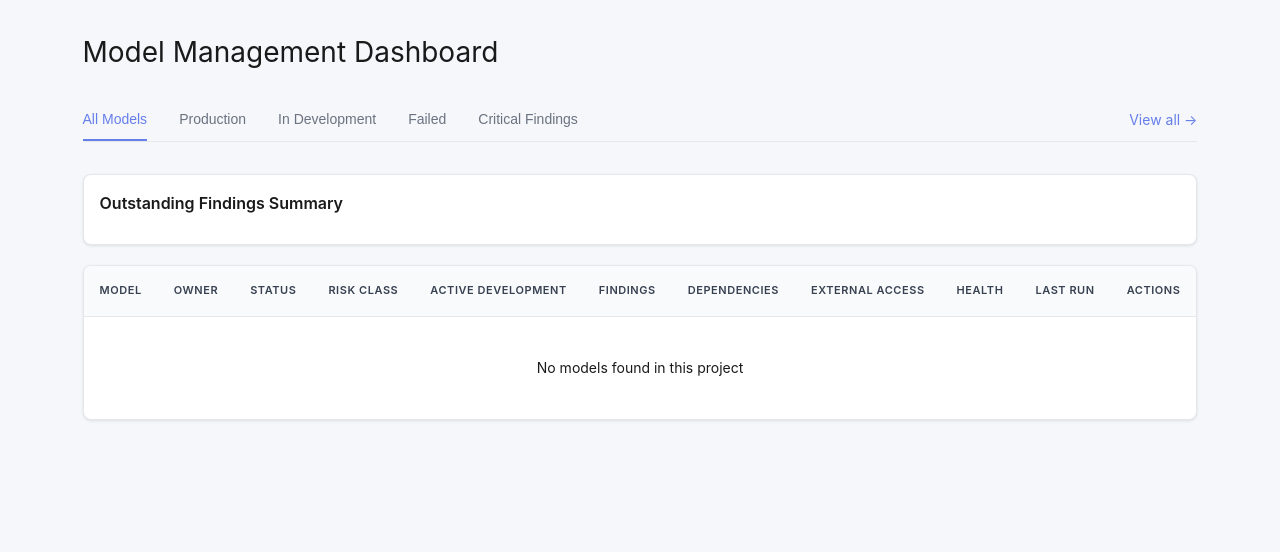
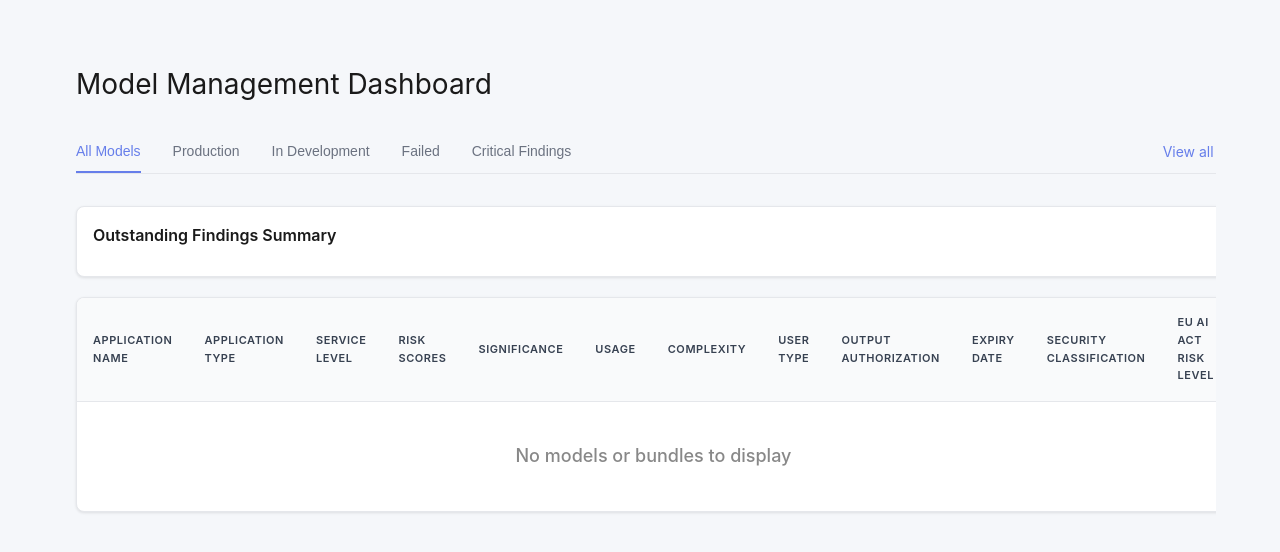
Before and after one commit to ddl-nick-goble/model-manager-dashboard, a Flask app: page / in a window 1280 px wide. Shown: the top 552 px of the page. Run offline with Flask 3, Linux system fonts and the light colour scheme.

Commit message:
Pushed from Domino: https://se-demo.domino.tech/workspace/nick_goble/model-manager-dashboard?executionId=68c05028aa6f795dd9dac81e

```diff
--- a/static/js/main.js
+++ b/static/js/main.js
@@ -1,7 +1,91 @@
 // Domino API Configuration
 const DOMINO_API_BASE = window.location.origin;
-const API_KEY = '428e2d4b8ee635aa3bf9fd93975aedc8eef4d848707d72c8dfca538e7434b3de';
-const PROJECT_ID = DOMINO_PROJECT_ID || '';
+const API_KEY = '914d81ea8309f1dcb03ec63a4df82c66adad7fb9e5fbf6f24831fe7b59c7ab0b';
+const PROJECT_ID = typeof DOMINO_PROJECT_ID !== 'undefined' ? DOMINO_PROJECT_ID : '';
+
+// State for bundles API result
+window.dominoBundles = null;
+
+// Fetch bundles from Domino Governance API and log the result
+async function fetchDominoBundles() {
+    try {
+        // Use the same host as the current page
+        const url = `${window.location.origin}/api/governance/v1/bundles`;
+        console.log('Fetching Domino Governance Bundles:', url);
+        const response = await fetch(url, {
+            method: 'GET',
+            headers: {
+                'X-Domino-Api-Key': API_KEY,
+                'accept': 'application/json'
+            }
+        });
+        if (!response.ok) {
+            throw new Error(`Bundles API returned ${response.status}: ${response.statusText}`);
+        }
+        const bundlesData = await response.json();
+        // Filter bundles to only those with at least one policy whose name contains 'fitch' (case-insensitive)
+        let filteredBundles = [];
+        if (bundlesData && Array.isArray(bundlesData.data)) {
+            filteredBundles = bundlesData.data.filter(bundle => {
+                if (!Array.isArray(bundle.policies)) return false;
+                return bundle.policies.some(policy =>
+                    typeof policy.policyName === 'string' &&
+                    policy.policyName.toLowerCase().includes('fitch')
+                );
+            });
+            // Object keyed by bundle id for O(1) lookup
+            window.dominoBundlesById = {};
+            filteredBundles.forEach(bundle => {
+                if (bundle.id) {
+                    window.dominoBundlesById[bundle.id] = bundle;
+                }
+            });
+        } else {
+            window.dominoBundlesById = {};
+        }
+        // Replace bundlesData.data with filteredBundles
+        const filteredBundlesData = { ...bundlesData, data: filteredBundles };
+        window.dominoBundles = filteredBundlesData;
+
+        // Fetch evidence for each bundle and store by bundle id
+        window.dominoEvidenceByBundleId = {};
+        const evidencePromises = filteredBundles.map(async bundle => {
+            try {
+                const evidenceUrl = `https://se-demo.domino.tech/api/governance/v1/drafts/latest?bundleId=${bundle.id}`;
+                const response = await fetch(evidenceUrl, {
+                    method: 'GET',
+                    headers: {
+                        'X-Domino-Api-Key': API_KEY,
+                        'accept': 'application/json'
+                    }
+                });
+                if (response.ok) {
+                    const evidence = await response.json();
+                    window.dominoEvidenceByBundleId[bundle.id] = evidence;
+                } else {
+                    // Log error details for failed evidence fetch
+                    console.error(`Evidence API failed for bundleId ${bundle.id}: ${response.status} ${response.statusText}`);
+                    window.dominoEvidenceByBundleId[bundle.id] = { error: true, status: response.status, statusText: response.statusText };
+                }
+            } catch (err) {
+                // Log network or unexpected errors
+                console.error(`Evidence API error for bundleId ${bundle.id}:`, err);
+                window.dominoEvidenceByBundleId[bundle.id] = { error: true, message: err.message };
+            }
+        });
+        await Promise.all(evidencePromises);
+
+        // Log the filtered JSON result, lookup object, and evidence
+        console.log('Domino Governance Bundles API result:', filteredBundlesData);
+        console.log('Bundles keyed by id:', window.dominoBundlesById);
+        console.log('Evidence by bundle id:', window.dominoEvidenceByBundleId);
+        return filteredBundlesData;
+    } catch (error) {
+        console.log('Bundles API call failed:', error.message);
+        window.dominoBundles = null;
+        return null;
+    }
+}
 
 console.log('Initialized with Project ID:', PROJECT_ID);
 
@@ -34,44 +118,19 @@
 }
 
 // Fetch all registered models visible to the user
-async function fetchUserModels() {
-    try {
-        console.log('Fetching registered models from Domino API...');
-
-        const response = await fetch(`${DOMINO_API_BASE}/api/registeredmodels/v1/ui?maxResults=120`, {
-            method: 'GET',
-            headers: {
-                'X-Domino-Api-Key': API_KEY,
-                'Accept': 'application/json'
-            }
-        });
-
-        if (!response.ok) {
-            throw new Error(`API returned ${response.status}: ${response.statusText}`);
-        }
-
-        const modelsData = await response.json();
-        console.log('Registered models visible to user:', modelsData);
-        console.log('Total models found:', modelsData.items?.length || 0);
-
-        // Filter for models that have the demo tag set to true
-        const models = modelsData.items?.filter(model => {
-            const tags = model.tags || {};
-            return tags.model_dashboard_demo === 'true';
-        }) || [];
-        console.log('Demo models found:', models);
-
-        return models;
-
-    } catch (error) {
-        console.log('Registered models API call failed:', error.message);
-        return null;
-    }
-}
 
 // Initialize dashboard
 async function initializeDashboard() {
     console.log('Initializing Model Management Dashboard...');
+
+    // Show loading spinner for bundles (optional)
+    const tbody = document.querySelector('.table-container tbody');
+    if (tbody) {
+        tbody.innerHTML = `<tr><td colspan="12" style="text-align: center; padding: 40px;"><div class="spinner" style="display: inline-block;"><svg width="48" height="48" viewBox="0 0 48 48" fill="none" xmlns="http://www.w3.org/2000/svg" style="vertical-align: middle;"><circle cx="24" cy="24" r="20" stroke="#543FDD" stroke-width="4" opacity="0.2"/><path d="M44 24c0-11.046-8.954-20-20-20" stroke="#543FDD" stroke-width="4" stroke-linecap="round"><animateTransform attributeName="transform" type="rotate" from="0 24 24" to="360 24 24" dur="1s" repeatCount="indefinite"/></path></svg><div style="margin-top: 12px; color: #543FDD; font-size: 18px; font-weight: 500;">Loading bundles…</div></div></td></tr>`;
+    }
+
+    // Fetch Domino Governance Bundles on page load
+    await fetchDominoBundles();
 
     // Try to fetch user data - if it fails, continue anyway
     const userData = await fetchCurrentUser();
@@ -80,12 +139,64 @@
         console.log('Successfully loaded user:', userData.user.userName);
     }
 
-    // Fetch all models visible to the user
-    const models = await fetchUserModels();
-    if (models && models.length > 0) {
-        populateModelsTable(models);
+    // After bundles/evidence are loaded, build table rows from evidence
+    const tableRows = [];
+    for (const bundleId in window.dominoEvidenceByBundleId) {
+        const evidence = window.dominoEvidenceByBundleId[bundleId];
+        const bundle = window.dominoBundlesById[bundleId];
+        if (evidence && evidence.models && Array.isArray(evidence.models)) {
+            evidence.models.forEach(model => {
+                tableRows.push({
+                    modelName: model.name || 'Unnamed Model',
+                    modelVersion: model.version || 'Unknown',
+                    bundleName: bundle?.name || 'Unknown Bundle',
+                    bundleId: bundleId,
+                    evidenceStatus: evidence.status || 'Unknown',
+                    evidenceCreated: evidence.createdAt || null,
+                    modelType: model.type || 'Unknown',
+                    owner: model.owner || null,
+                    status: model.status || 'Development',
+                    riskClass: model.riskClass || 'P3',
+                    activeDevelopment: model.activeDevelopment || false,
+                    findings: model.findings || [],
+                    dependencies: model.dependencies || [],
+                    externalAccess: model.externalAccess || false,
+                    health: model.health || '98.5',
+                    lastRun: model.lastRun || null,
+                    createdAt: model.createdAt || null
+                });
+            });
+        } else if (evidence && evidence.error) {
+            // Show error row for failed evidence fetch
+            tableRows.push({
+                modelName: '[Evidence Error]',
+                modelVersion: '-',
+                bundleName: bundle?.name || 'Unknown Bundle',
+                bundleId: bundleId,
+                evidenceStatus: evidence.statusText || evidence.message || 'Error',
+                evidenceCreated: null,
+                modelType: '-',
+                owner: null,
+                status: '-',
+                riskClass: '-',
+                activeDevelopment: false,
+                findings: [],
+                dependencies: [],
+                externalAccess: false,
+                health: '-',
+                lastRun: null,
+                createdAt: null
+            });
+        }
+    }
+
+    if (tableRows.length > 0) {
+        populateModelsTable(tableRows);
     } else {
-        showNoModelsMessage();
+        const tbody2 = document.querySelector('.table-container tbody');
+        if (tbody2) {
+            tbody2.innerHTML = `<tr><td colspan="12" style="text-align: center; padding: 40px; color: #888; font-size: 18px; font-weight: 500;">No models or bundles to display</td></tr>`;
+        }
     }
 
     console.log('Dashboard ready');
@@ -232,11 +343,31 @@
     return findings && findings.length > 0;
 }
 
+
+function showLoadingSpinner() {
+    const tbody = document.querySelector('.table-container tbody');
+    tbody.innerHTML = `
+        <tr>
+            <td colspan="12" style="text-align: center; padding: 40px;">
+                <div class="spinner" style="display: inline-block;">
+                    <svg width="48" height="48" viewBox="0 0 48 48" fill="none" xmlns="http://www.w3.org/2000/svg" style="vertical-align: middle;">
+                        <circle cx="24" cy="24" r="20" stroke="#543FDD" stroke-width="4" opacity="0.2"/>
+                        <path d="M44 24c0-11.046-8.954-20-20-20" stroke="#543FDD" stroke-width="4" stroke-linecap="round">
+                            <animateTransform attributeName="transform" type="rotate" from="0 24 24" to="360 24 24" dur="1s" repeatCount="indefinite"/>
+                        </path>
+                    </svg>
+                    <div style="margin-top: 12px; color: #543FDD; font-size: 18px; font-weight: 500;">Loading models…</div>
+                </div>
+            </td>
+        </tr>
+    `;
+}
+
 function showNoModelsMessage() {
     const tbody = document.querySelector('.table-container tbody');
     tbody.innerHTML = `
         <tr>
-            <td colspan="11" style="text-align: center; padding: 40px;">
+            <td colspan="12" style="text-align: center; padding: 40px; color: #888; font-size: 18px; font-weight: 500;">
                 No models found in this project
             </td>
         </tr>
--- a/templates/index.html
+++ b/templates/index.html
@@ -12,7 +12,7 @@
     </script>
     <link rel="stylesheet" type="text/css" href="./static/css/style.css">
 </head>
-<body>
+<body style="margin-left: 64px; margin-right: 64px; margin-top: 32px;">
     <div class="main-layout">
         <div class="container">
             <!-- Welcome header -->
@@ -40,17 +40,18 @@
                 <table>
                     <thead>
                         <tr>
-                            <th>Model</th>
-                            <th>Owner</th>
-                            <th>Status</th>
-                            <th>Risk Class</th>
-                            <th>Active Development</th>
-                            <th>Findings</th>
-                            <th>Dependencies</th>
-                            <th>External Access</th>
-                            <th>Health</th>
-                            <th>Last Run</th>
-                            <th>Actions</th>
+                                <th>Application Name</th>
+                                <th>Application Type</th>
+                                <th>Service Level</th>
+                                <th>Risk Scores</th>
+                                <th>Significance</th>
+                                <th>Usage</th>
+                                <th>Complexity</th>
+                                <th>User Type</th>
+                                <th>Output Authorization</th>
+                                <th>Expiry Date</th>
+                                <th>Security Classification</th>
+                                <th>EU AI Act Risk Level</th>
                         </tr>
                     </thead>
                     <tbody>
```
Also changed, not shown: 1 other file.
